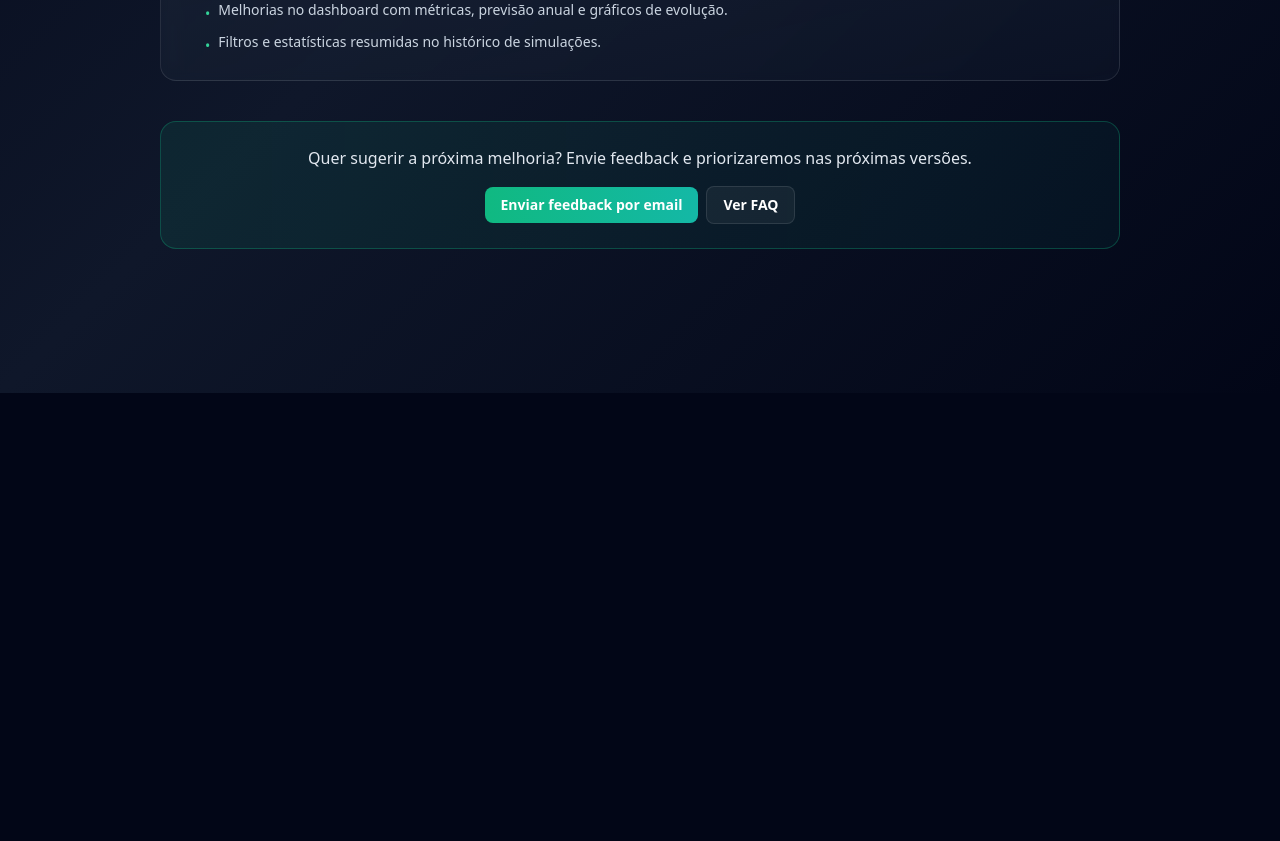
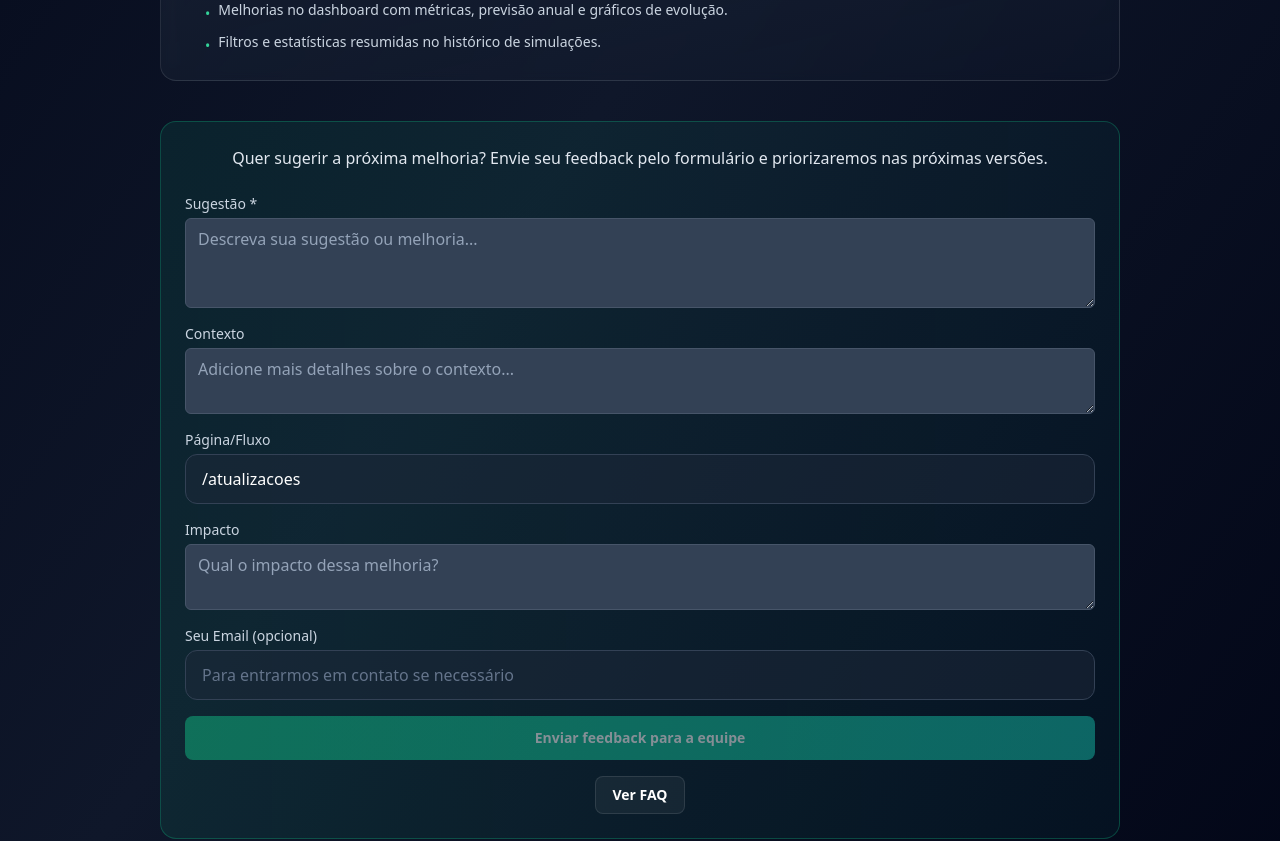
Before and after one commit to sthevan027/MeuSalario, a Next.js app: page /atualizacoes in a window 1280 px wide. Shown: the part 880-1721 px from the top of the page. Before the commit the page ends 1273 px from the top, so only its background shows below. Built offline with nearby package versions, Linux system fonts and the light colour scheme; no server answers.

Commit message:
feat: padroniza feedback com resend

```diff
--- a/src/app/app/dashboard/page.tsx
+++ b/src/app/app/dashboard/page.tsx
@@ -8,6 +8,7 @@ import { formatBRL } from '@/lib/format'
 import { requireUser } from '@/lib/auth/profile'
 import { getGreeting, getDisplayName } from '@/lib/greetings'
 import { LazyChart } from '@/components/charts/LazyChart'
+import { FeedbackForm } from '@/components/FeedbackForm'
 
 const MonthlyNetChart = dynamic(
   () => import('@/components/charts/MonthlyNetChart').then(mod => ({ default: mod.MonthlyNetChart })),
@@ -18,11 +19,6 @@ const CltVsPjChart = dynamic(
   () => import('@/components/charts/CltVsPjChart').then(mod => ({ default: mod.CltVsPjChart })),
   { ssr: false }
 )
-
-const feedbackEmail = process.env.NEXT_PUBLIC_FEEDBACK_EMAIL || 'suporte@meusalario.com'
-const feedbackMailto = `mailto:${feedbackEmail}?subject=${encodeURIComponent('Feedback do MeuSalário')}&body=${encodeURIComponent(
-  'Olá, equipe!\n\nQuero compartilhar este feedback:\n- \n\nContexto:\n- Página/fluxo: dashboard\n\nObrigado!'
-)}`
 
 type SimulationRow = {
   created_at: string
@@ -293,26 +289,27 @@ export default async function DashboardPage() {
       ) : null}
 
       <section className="rounded-xl border border-emerald-500/30 bg-gradient-to-r from-emerald-500/10 to-teal-500/5 p-5">
-        <div className="flex flex-col gap-4 sm:flex-row sm:items-center sm:justify-between">
-          <div>
+        <div className="flex flex-col gap-6 lg:flex-row lg:items-start lg:justify-between">
+          <div className="lg:max-w-md">
             <h2 className="text-lg font-semibold text-white">Atualizações & Feedback</h2>
             <p className="mt-1 text-sm text-slate-300">
-              Acompanhe as novidades mais recentes e envie sugestões direto por email.
+              Acompanhe as novidades mais recentes e envie sugestões direto pelo formulário integrado.
             </p>
+            <div className="mt-4 flex flex-wrap gap-2">
+              <Link
+                href="/app/atualizacoes"
+                className="inline-flex items-center justify-center rounded-lg border border-white/10 bg-white/10 px-4 py-2 text-sm font-semibold text-white transition hover:bg-white/20"
+              >
+                Ver atualizações
+              </Link>
+            </div>
           </div>
-          <div className="flex flex-wrap gap-2">
-            <Link
-              href="/app/atualizacoes"
-              className="inline-flex items-center justify-center rounded-lg border border-white/10 bg-white/10 px-4 py-2 text-sm font-semibold text-white transition hover:bg-white/20"
-            >
-              Ver atualizações
-            </Link>
-            <Link
-              href={feedbackMailto}
-              className="inline-flex items-center justify-center rounded-lg bg-gradient-to-r from-emerald-500 to-teal-500 px-4 py-2 text-sm font-semibold text-white transition hover:from-emerald-600 hover:to-teal-600"
-            >
-              Enviar feedback
-            </Link>
+          <div className="w-full lg:max-w-xl">
+            <FeedbackForm
+              initialPage="Dashboard"
+              showPageField={false}
+              submitLabel="Enviar sugestão"
+            />
           </div>
         </div>
       </section>
--- a/src/app/atualizacoes/page.tsx
+++ b/src/app/atualizacoes/page.tsx
@@ -1,4 +1,5 @@
 import Link from 'next/link'
+import { FeedbackForm } from '@/components/FeedbackForm'
 import { Header } from '@/components/layout/Header'
 
 const releaseNotes = [
@@ -36,11 +37,6 @@ const releaseNotes = [
   },
 ] as const
 
-
-const feedbackEmail = process.env.NEXT_PUBLIC_FEEDBACK_EMAIL || 'suporte@meusalario.com'
-const feedbackSubject = encodeURIComponent('Feedback do MeuSalário')
-const feedbackBody = encodeURIComponent('Olá, equipe!\n\nGostaria de sugerir a seguinte melhoria no app:\n- \n\nContexto:\n- Página/fluxo: \n- Impacto: \n\nObrigado!')
-const feedbackMailto = `mailto:${feedbackEmail}?subject=${feedbackSubject}&body=${feedbackBody}`
 
 export default function AtualizacoesPage() {
   return (
@@ -91,17 +87,16 @@ export default function AtualizacoesPage() {
             ))}
           </div>
 
-          <div className="rounded-2xl border border-emerald-500/30 bg-gradient-to-r from-emerald-500/10 to-teal-500/5 p-6 text-center">
-            <p className="text-sm text-slate-200 sm:text-base">
-              Quer sugerir a próxima melhoria? Envie feedback e priorizaremos nas próximas versões.
-            </p>
+          <div className="rounded-2xl border border-emerald-500/30 bg-gradient-to-r from-emerald-500/10 to-teal-500/5 p-6">
+            <div className="text-center">
+              <p className="text-sm text-slate-200 sm:text-base">
+                Quer sugerir a próxima melhoria? Envie seu feedback pelo formulário e priorizaremos nas próximas versões.
+              </p>
+            </div>
+            <div className="mt-6">
+              <FeedbackForm initialPage="/atualizacoes" submitLabel="Enviar feedback para a equipe" />
+            </div>
             <div className="mt-4 flex flex-col items-center justify-center gap-2 sm:flex-row">
-              <Link
-                href={feedbackMailto}
-                className="inline-flex items-center justify-center rounded-lg bg-gradient-to-r from-emerald-500 to-teal-500 px-4 py-2 text-sm font-semibold text-white transition hover:from-emerald-600 hover:to-teal-600"
-              >
-                Enviar feedback por email
-              </Link>
               <Link
                 href="/faq"
                 className="inline-flex items-center justify-center rounded-lg border border-white/10 bg-white/5 px-4 py-2 text-sm font-semibold text-white transition hover:bg-white/10"
--- a/src/components/FeedbackForm.tsx
+++ b/src/components/FeedbackForm.tsx
@@ -4,11 +4,21 @@ import { useState } from 'react'
 import { Button } from '@/components/ui/Button'
 import { Input } from '@/components/ui/Input'
 
-export function FeedbackForm() {
+type FeedbackFormProps = {
+  initialPage?: string
+  showPageField?: boolean
+  submitLabel?: string
+}
+
+export function FeedbackForm({
+  initialPage = '',
+  showPageField = true,
+  submitLabel = 'Enviar Feedback',
+}: FeedbackFormProps) {
   const [suggestion, setSuggestion] = useState('')
   const [context, setContext] = useState('')
   const [impact, setImpact] = useState('')
-  const [page, setPage] = useState('')
+  const [page, setPage] = useState(initialPage)
   const [userEmail, setUserEmail] = useState('')
   const [isSubmitting, setIsSubmitting] = useState(false)
   const [submitted, setSubmitted] = useState(false)
@@ -90,6 +100,7 @@ export function FeedbackForm() {
         />
       </div>
 
+      {showPageField ? (
         <div>
           <label htmlFor="page" className="block text-sm font-medium text-slate-300">
             Página/Fluxo
@@ -102,6 +113,7 @@ export function FeedbackForm() {
             className="mt-1"
           />
         </div>
+      ) : null}
 
       <div>
         <label htmlFor="impact" className="block text-sm font-medium text-slate-300">
@@ -138,7 +150,7 @@ export function FeedbackForm() {
         disabled={isSubmitting || !suggestion.trim()}
         className="w-full"
       >
-        {isSubmitting ? 'Enviando...' : 'Enviar Feedback'}
+        {isSubmitting ? 'Enviando...' : submitLabel}
       </Button>
     </form>
   )
```
Lines whose indentation alone changed are shown as unchanged.
